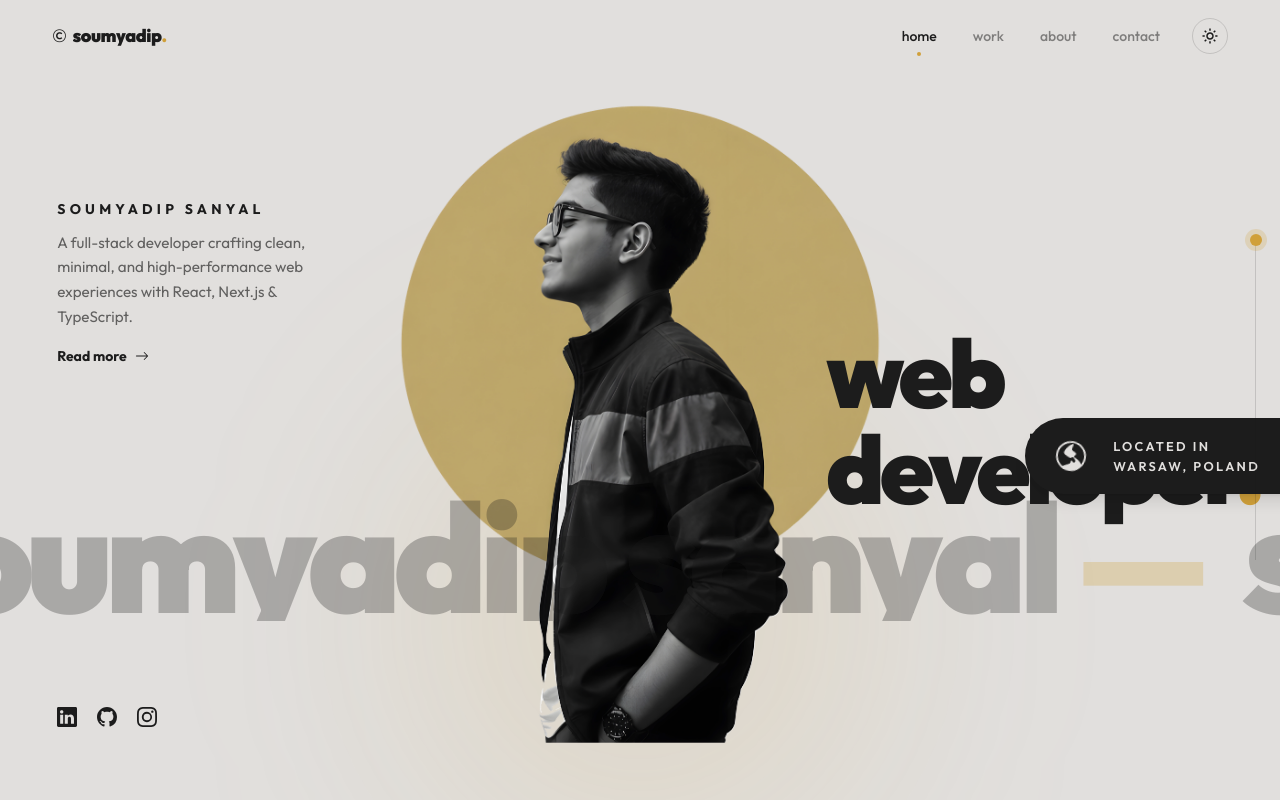
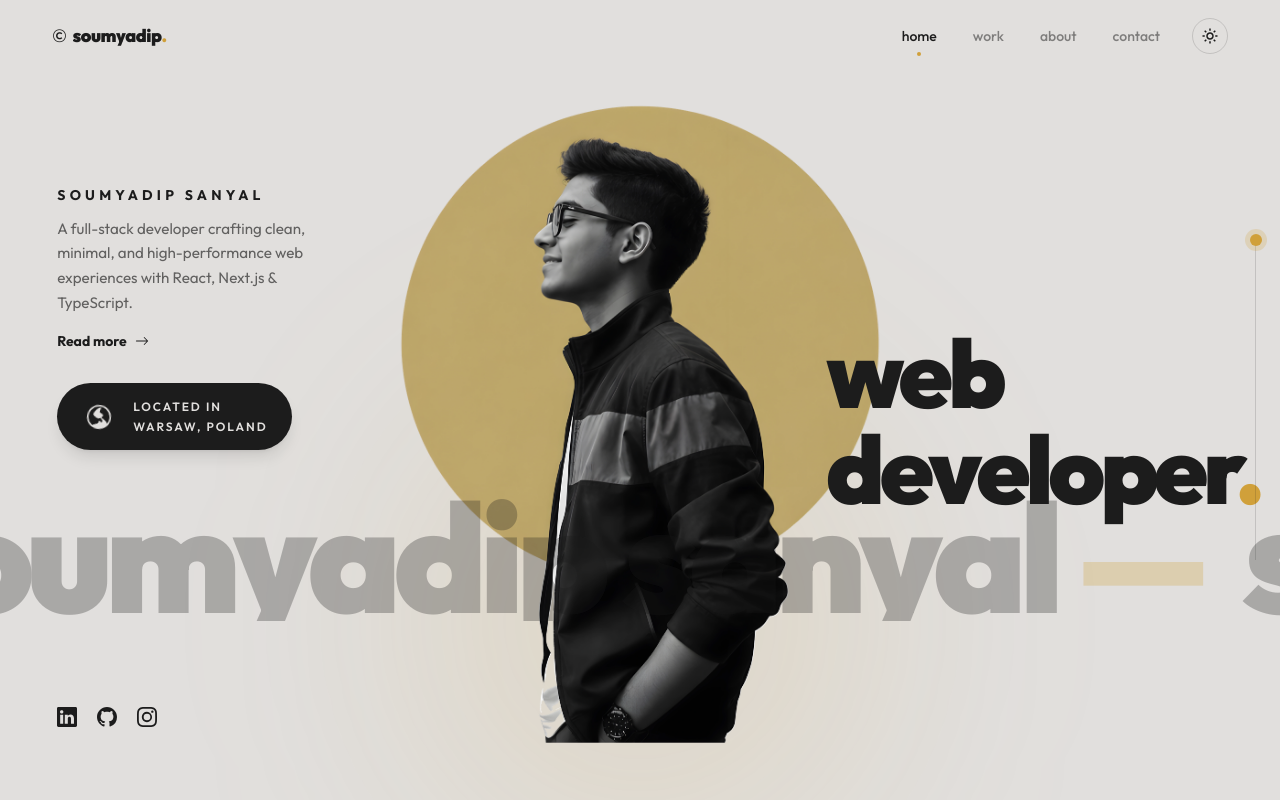
Before and after one commit to Nanashi-101/portfolio-site, a Next.js app: page / in a window 1280 px wide. Shown: the top 800 px of the page. Built offline with nearby package versions, Linux system fonts and the light colour scheme.

Commit message:
feat: add location information to Intro component and improve layout

```diff
--- a/components/Intro.tsx
+++ b/components/Intro.tsx
@@ -60,12 +60,12 @@ const Intro = () => {
                     web<br />developer<span className="text-gold">.</span>
                 </motion.h1>
 
-                {/* INTRO PARAGRAPH — top-left on desktop */}
+                {/* INTRO PARAGRAPH & LOCATION — top-left on desktop */}
                 <motion.div
                     initial={{ opacity: 0, y: 20 }}
                     animate={{ opacity: 1, y: 0 }}
                     transition={{ duration: 0.8, delay: 0.4, ease: EASE }}
-                    className="order-3 z-20 max-w-md lg:absolute lg:left-[3%] lg:top-[18%] lg:max-w-[17rem]"
+                    className="order-3 z-20 flex flex-col items-center text-center lg:absolute lg:left-[3%] lg:top-[16%] lg:max-w-[18rem] lg:items-start lg:text-left"
                 >
                     <p className="text-sm font-bold uppercase tracking-[0.3em] text-ink">
                         Soumyadip Sanyal
@@ -82,6 +82,20 @@ const Intro = () => {
                         Read more
                         <BsArrowRight className="transition-transform group-hover:translate-x-1" />
                     </a>
+
+                    {/* LOCATION PILL — aligned cleanly with intro */}
+                    <div className="mt-8 flex items-center gap-4 rounded-full bg-ink py-3.5 px-6 text-left text-surface shadow-lg">
+                        <motion.span
+                            animate={{ rotate: 360 }}
+                            transition={{ duration: 12, repeat: Infinity, ease: "linear" }}
+                            className="grid h-9 w-9 shrink-0 place-items-center"
+                        >
+                            <BsGlobeAmericas size={24} />
+                        </motion.span>
+                        <span className="text-[0.75rem] font-semibold uppercase leading-relaxed tracking-[0.16em]">
+                            located in<br />Warsaw, Poland
+                        </span>
+                    </div>
                 </motion.div>
 
                 {/* SOCIALS — bottom-left on desktop */}
@@ -105,27 +119,6 @@ const Intro = () => {
                     ))}
                 </motion.div>
 
-                {/* LOCATION — big dark pill hugging the right edge of the page */}
-                <motion.div
-                    initial={{ opacity: 0, x: 40 }}
-                    animate={{ opacity: 1, x: 0 }}
-                    transition={{ duration: 0.8, delay: 0.6, ease: EASE }}
-                    className="order-5 z-30 lg:absolute lg:bottom-[40%] lg:right-[-3rem]"
-                >
-                    <div className="flex items-center gap-5 rounded-full bg-ink py-4 pl-6 pr-8 text-left text-surface shadow-lg lg:rounded-r-none lg:pr-12">
-                        <motion.span
-                            animate={{ rotate: 360 }}
-                            transition={{ duration: 12, repeat: Infinity, ease: "linear" }}
-                            className="grid h-11 w-11 place-items-center"
-                        >
-                            <BsGlobeAmericas size={30} />
-                        </motion.span>
-                        <span className="text-[0.8rem] font-semibold uppercase leading-relaxed tracking-[0.18em]">
-                            located in<br />Warsaw, Poland
-                        </span>
-                    </div>
-                </motion.div>
-
                 {/* NAME MARQUEE — sits in the mid-hero band (the red-circled zone).
                     z-[5] keeps it behind the photo (z-20) and headline (z-20).
                     The calc on left breaks out of the max-w-[1240px] parent:
```
